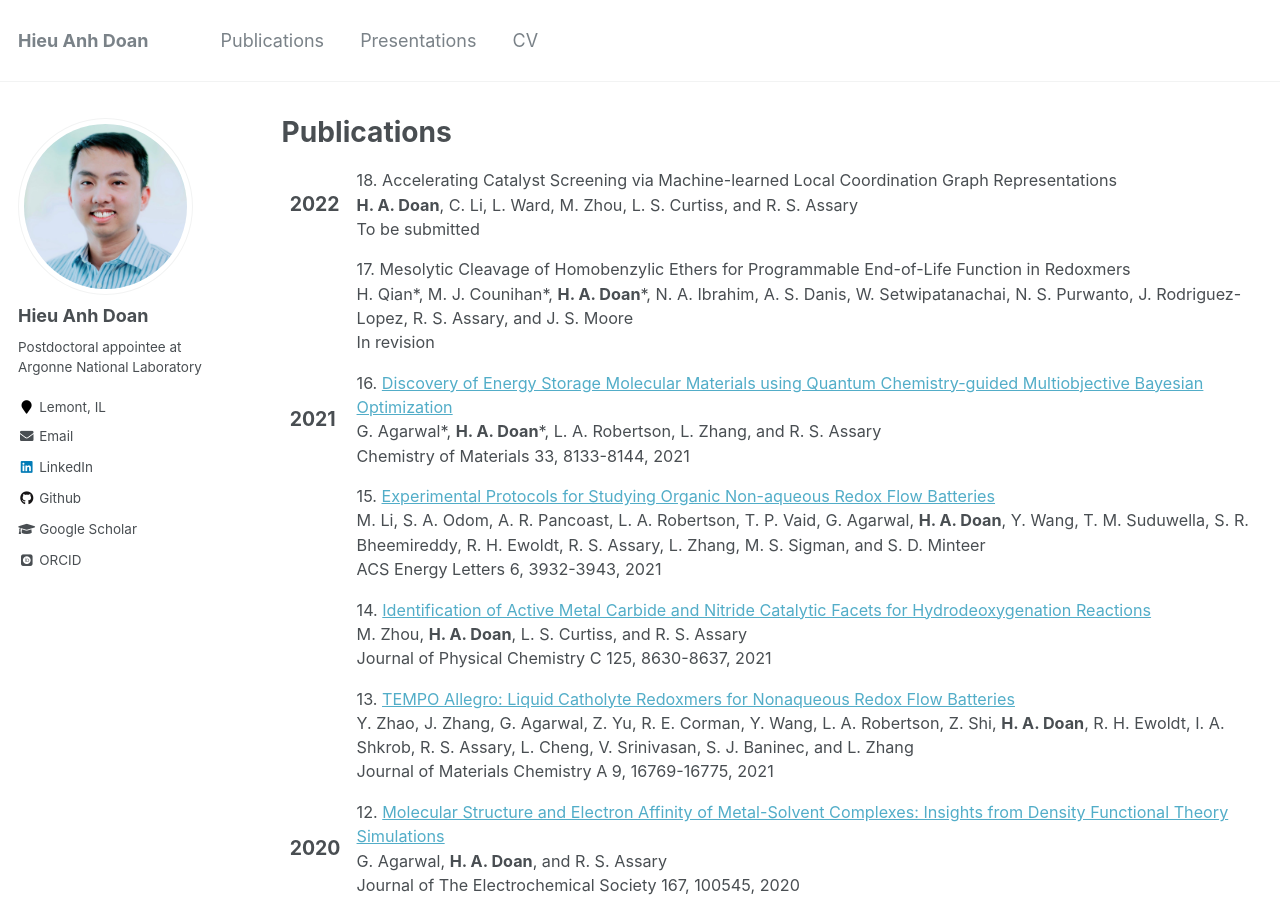
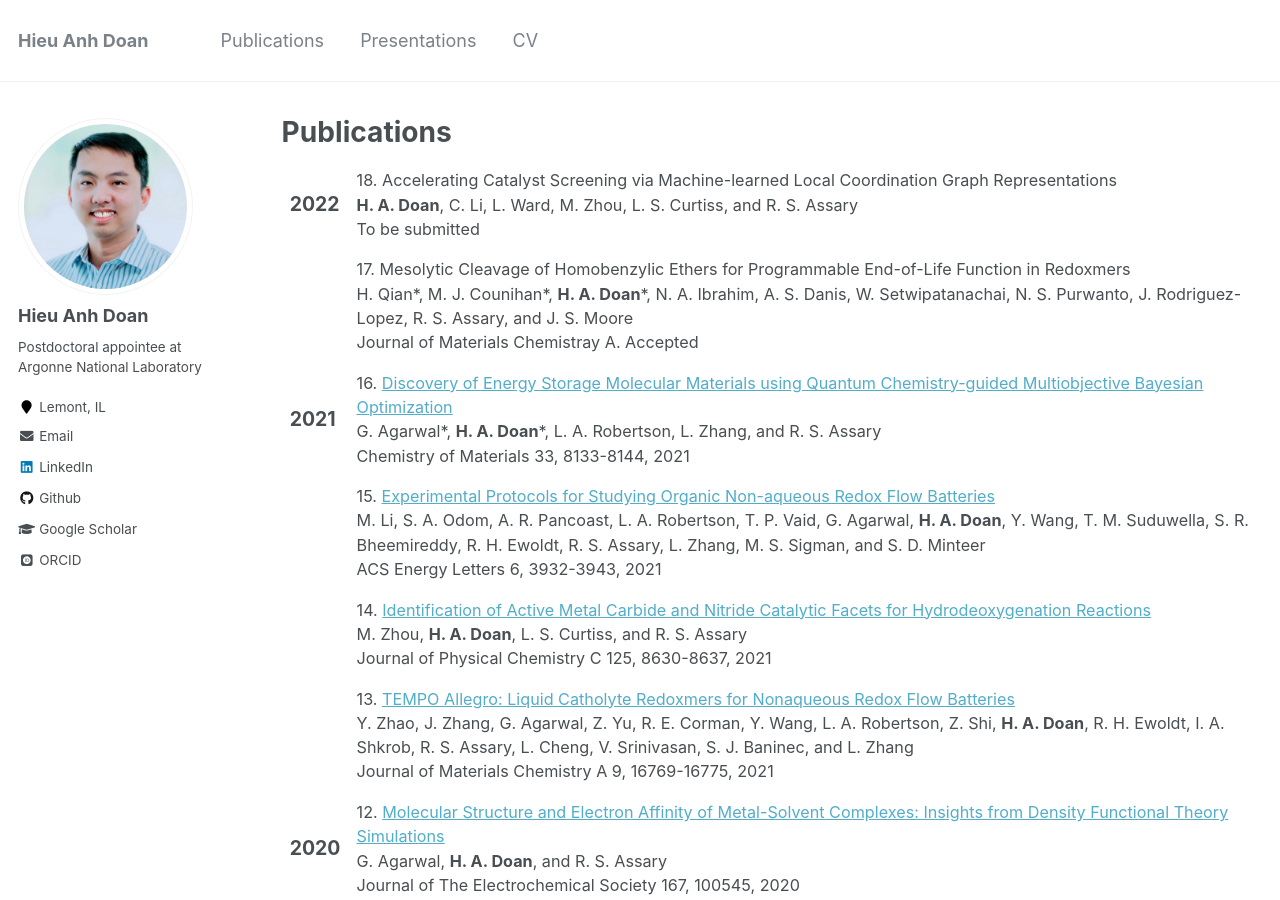
Before and after one commit to hieuadoan/hieuadoan.github.io, a Jekyll site: the page built from _pages/publications.html, in a window 1280 px wide and 900 px high. Built offline with Jekyll 4.4.1, drawn with Linux system fonts in a browser that asks for light colours; some web fonts are replaced.

Commit message:
update status of JMCA pub

```diff
--- a/_pages/publications.html
+++ b/_pages/publications.html
@@ -48,7 +48,7 @@
 				H. Qian*, M. J. Counihan*, <b>H. A. Doan</b>*, N. A. Ibrahim, A. S. Danis,
 				W. Setwipatanachai, N. S. Purwanto, J. Rodriguez-Lopez, R. S. Assary, and J. S. Moore
 			</span><br />
-			<span class="venuetype"></span><span class="venue">In revision</span>
+			<span class="venuetype"></span><span class="venue"> Journal of Materials Chemistray A. Accepted</span>
 			<br />
 			<span class="links">
 			</span>
```
